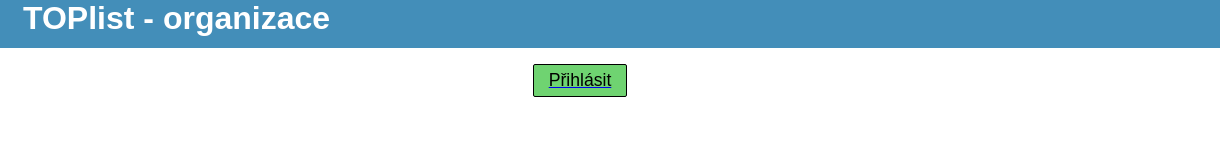
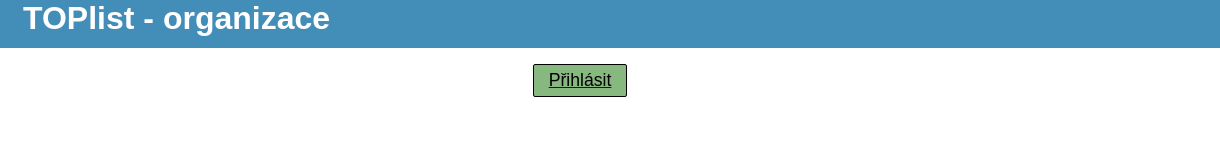
Before and after one commit to toplist-cz/organization, a plain HTML site: page index.html in a window 1280 px wide. Shown: the full height of the page, 60-1280 px from the left. Drawn offline with Linux system fonts and the light colour scheme.

Commit message:
Deploying to gh-pages from @ toplist-cz/organization@61429090a6d5accf2f9e588774d73811fddc2e1a 🚀

```diff
--- a/assets/css/style.css
+++ b/assets/css/style.css
@@ -1 +1 @@
-html,body{font-family:Arial,"Helvetica Neue",Helvetica,sans-serif;margin:0}.navbar img{height:48px;width:48px}.web{padding-left:1em}.navbar-brand{float:left}.navbar{height:48px;background-color:#438eb9;color:#fff;padding-left:.5em;margin-bottom:1em}h1{margin:0;margin-left:75px}.img-stat{width:15px;height:15px;margin-left:5px}.badge{display:inline;font-size:90%;border:1px solid;border-radius:5px;padding:0px 4px 0px 3px}.badge-ok{background-color:#e4f7e5;border-color:#6fd371}.badge-warn{background-color:#feefd4;border-color:#fcb63d}.badge-err{background-color:#ffecec;border-color:#ff5353}.hidden{display:none}button{cursor:pointer}button:hover{filter:opacity(70%)}button.login{background-color:#6fd371;display:inline;font-size:110%;border:1px solid;border-radius:2px;padding:5px 15px}
+html,body{font-family:Arial,"Helvetica Neue",Helvetica,sans-serif;margin:0}.navbar img{height:48px;width:48px}.web{padding-left:1em}.navbar-brand{float:left}.navbar{height:48px;background-color:#438eb9;color:#fff;padding-left:.5em;margin-bottom:1em}h1{margin:0;margin-left:75px}.img-stat{width:15px;height:15px;margin-left:5px}.badge{display:inline;font-size:90%;border:1px solid;border-radius:5px;padding:0px 4px 0px 3px}.badge-ok{background-color:#e3efe1;border-color:#87b87f}.badge-warn{background-color:#feefd4;border-color:#fcb63d}.badge-err{background-color:#ffecec;border-color:#ff5353}.hidden{display:none}button{cursor:pointer}button:hover{filter:opacity(70%)}button.login{background-color:#87b87f;display:inline;font-size:110%;border:1px solid;border-radius:2px;padding:5px 15px}
```
Also changed, not shown: index.html (+1 -1 lines).
